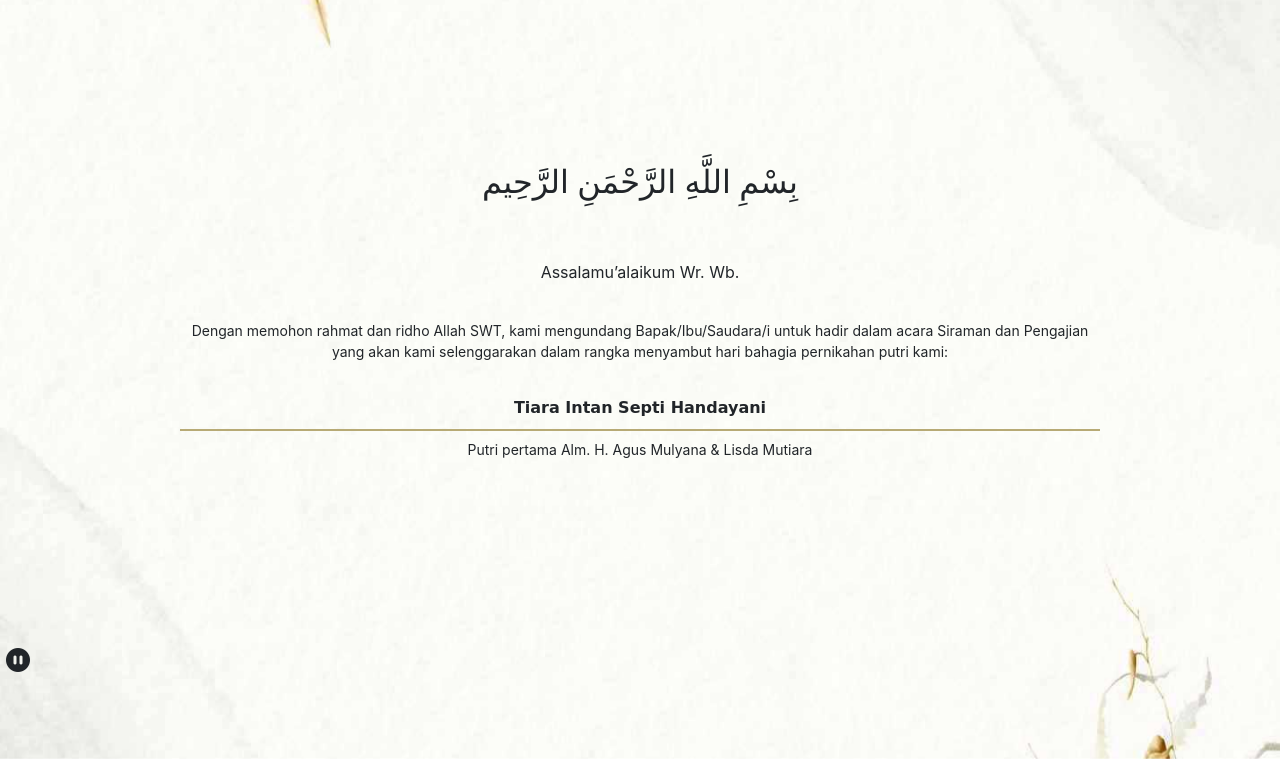
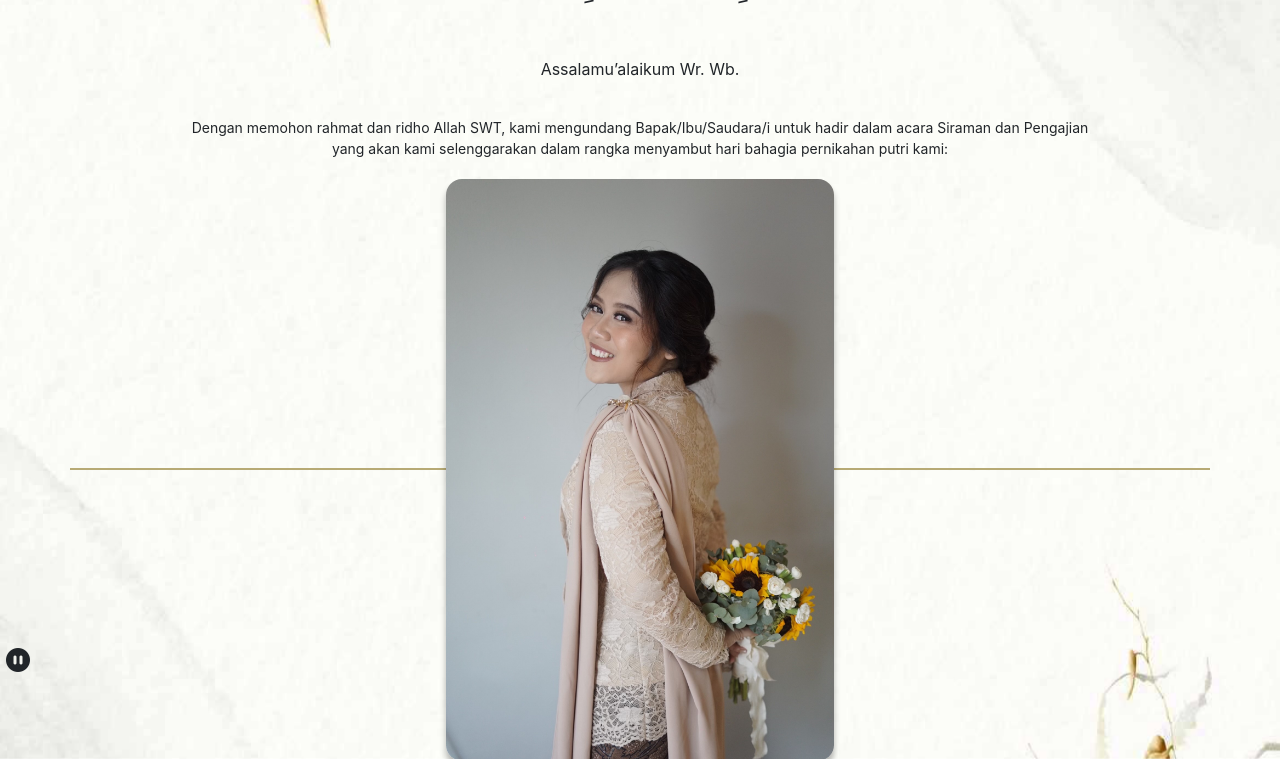
Before and after one commit to Supriyuadi/Undangan-Siraman-Pengajian, a plain HTML site: page index.html in a window 1280 px wide. Both pictures are taken after a click on the element "Buka Undangan". Shown: the part 841-1600 px from the top of the page. Drawn offline with nearby package versions, Linux system fonts and the light colour scheme; a web font is replaced by a local one.

Commit message:
Add photos

```diff
--- a/css/main.css
+++ b/css/main.css
@@ -174,11 +174,12 @@ section {
 }
 .banner-text_invitation .text {
     padding: 20px 0;
+    margin: 0;
 }
 .banner-text_invitation h6 {
+    font-weight: 600;
     border-bottom: 2px solid #b7aa75;
     padding-bottom: 12px;
-    font-weight: 600;
 }
 #openDirection {
     background: #000;
@@ -196,3 +197,32 @@ section {
     left: 6px;
     font-size: 24px;
 }
+.photos {
+    margin-bottom: 20px;
+}
+.photos .name {
+    text-align: left;
+    padding: 0;
+}
+.photos .name .border-c {
+    height: 10px;
+    border-bottom: 2px solid #b7aa75 !important;
+    margin-left: -15px;
+    margin-bottom: 10px;
+}
+.border-center {
+    width: 100%;
+    position: relative;
+}
+.border-center:before {
+    content: '';
+    position: absolute;
+    bottom: 50%;
+    border-bottom: 2px #b7aa75 solid;
+    width: 100%;
+    z-index:0;
+}
+.photos-img {
+    border-radius: 16px;
+    box-shadow: 0 6px 6px hsl(0deg 0% 0% / 0.3);
+}
--- a/index.html
+++ b/index.html
@@ -61,6 +61,17 @@
                             <h2>بِسْمِ اللَّهِ الرَّحْمَنِ الرَّحِيم</h2>
                             <p>Assalamu’alaikum Wr. Wb.</p>
                             <p class="text font-14">Dengan memohon rahmat dan ridho Allah SWT, kami mengundang Bapak/Ibu/Saudara/i untuk hadir dalam acara Siraman dan Pengajian  yang akan kami selenggarakan dalam rangka menyambut hari bahagia pernikahan putri kami:</p>
+                        </div>
+                        <div class="row photos justify-content-center">
+                            <div class="col-12 border-center justify-content-center">
+                                <div class="row justify-content-center">
+                                    <div class="col-6 center text-center">
+                                        <img src="images/DSC07465_Original.jpeg" class="photos-img" width="70%"/>
+                                    </div>
+                                </div>
+                            </div>
+                        </div>
+                        <div class="col-10 text-center banner-text_invitation">
                             <h6 class="playwrite-au-qld">Tiara Intan Septi Handayani</h6>
                             <p class="font-14">Putri pertama Alm. H. Agus Mulyana & Lisda Mutiara</p>
                         </div>
@@ -80,7 +91,7 @@
                             <span class="font-14">Oktober 2024</span>
                             <div class="row justify-content-center">
                                 <div class="col-10 border-t">
-                                    <span class="font-14">Jam 08.00 s/d selesai</span>
+                                    <span class="font-14">Jam 09.00 s/d 11.00</span>
                                 </div>
                             </div>
                         </div>
@@ -91,7 +102,7 @@
                             <span class="font-14">Oktober 2024</span>
                             <div class="row justify-content-center">
                                 <div class="col-10 border-t">
-                                    <span class="font-14">Jam 14.00 s/d selesai</span>
+                                    <span class="font-14">Jam 13.00 s/d selesai</span>
                                 </div>
                             </div>
                         </div>
@@ -135,7 +146,7 @@
         <script src="dist/js/bootstrap.bundle.min.js"></script>
         <script>
             // Set the date we're counting down to
-            var countDownDate = new Date("Oct 26, 2024 08:00:00").getTime();
+            var countDownDate = new Date("Oct 26, 2024 09:00:00").getTime();
 
             // Update the count down every 1 second
             var x = setInterval(function() {
```
Also changed, not shown: images/DSC07465_Original.jpeg (added).
